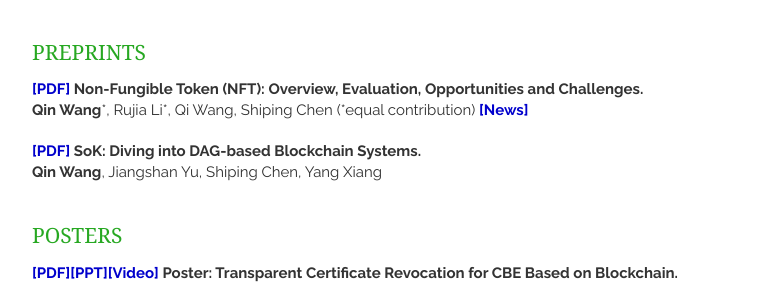
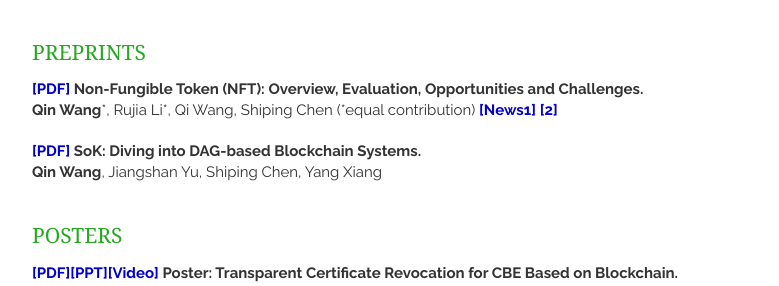
Before and after one commit to AaronWang-git/qinwang-git.github.io, a Jekyll site: the page built from index.html, in a window 1280 px wide. Shown: the part 895-1181 px from the top of the page, without its empty margins (328-1107 px from the left). Built offline with Jekyll 4.4.1, drawn with Linux system fonts in a browser that asks for light colours; nearby versions of some CDN libraries; a script that is not in the unit is left out; the list of posts is cut into pages by our own code.

Commit message:
Update publications.html

```diff
--- a/_includes/publications.html
+++ b/_includes/publications.html
@@ -61,7 +61,8 @@
         <header>
             <strong><a href = "https://arxiv.org/pdf/2105.07447.pdf" target="_blank">[PDF]</a> Non-Fungible Token (NFT): Overview, Evaluation, Opportunities and Challenges. </strong>
             <br><strong>Qin Wang</strong><sup>*</sup>, Rujia Li<sup>*</sup>, Qi Wang, Shiping Chen  (*equal contribution)
-            <strong><a href = "https://www.downes.ca/post/72512" target="_blank">[News]</a></strong>
+            <strong><a href = "https://www.downes.ca/post/72512" target="_blank">[News1]</a></strong>
+            <strong><a href = "https://githubmemory.com/repo/smartcontractresearchforum/research_content/issues/141" target="_blank">[2]</a></strong>
        </header>
     </article>
 
```
